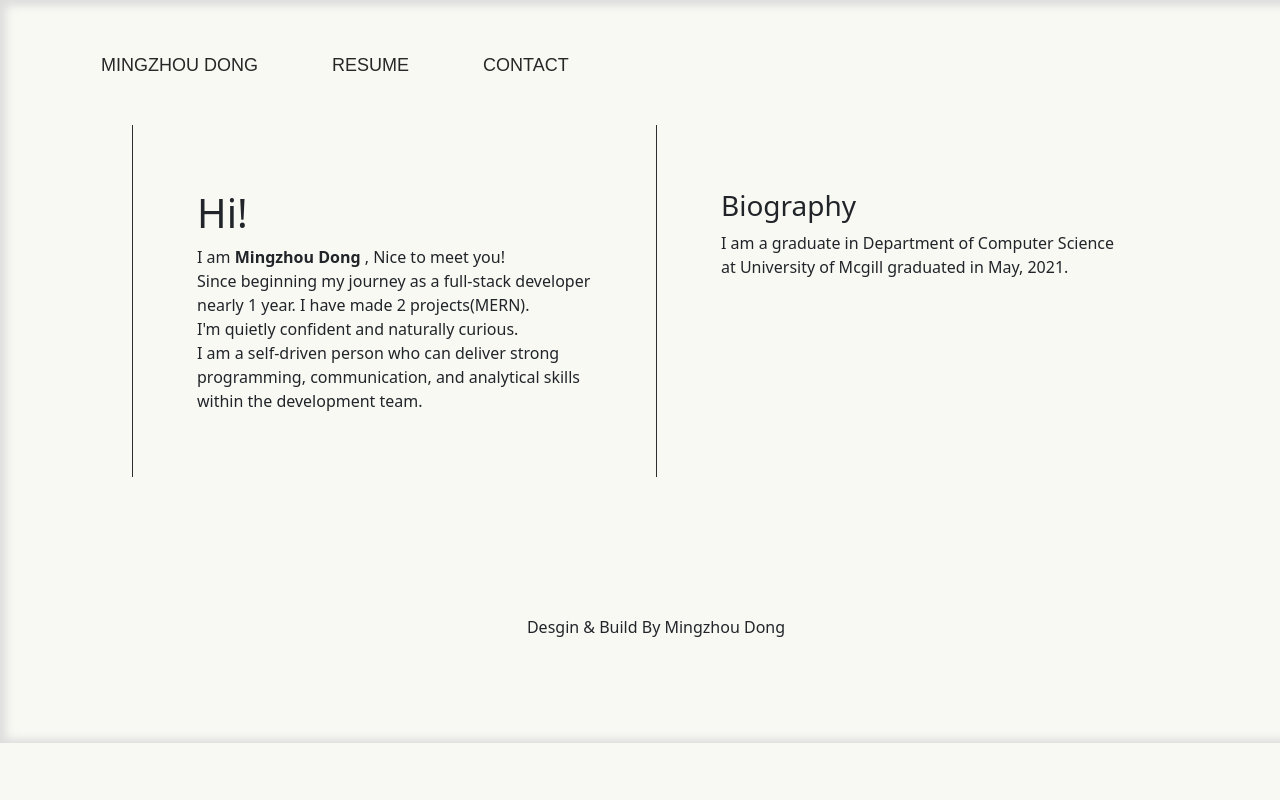
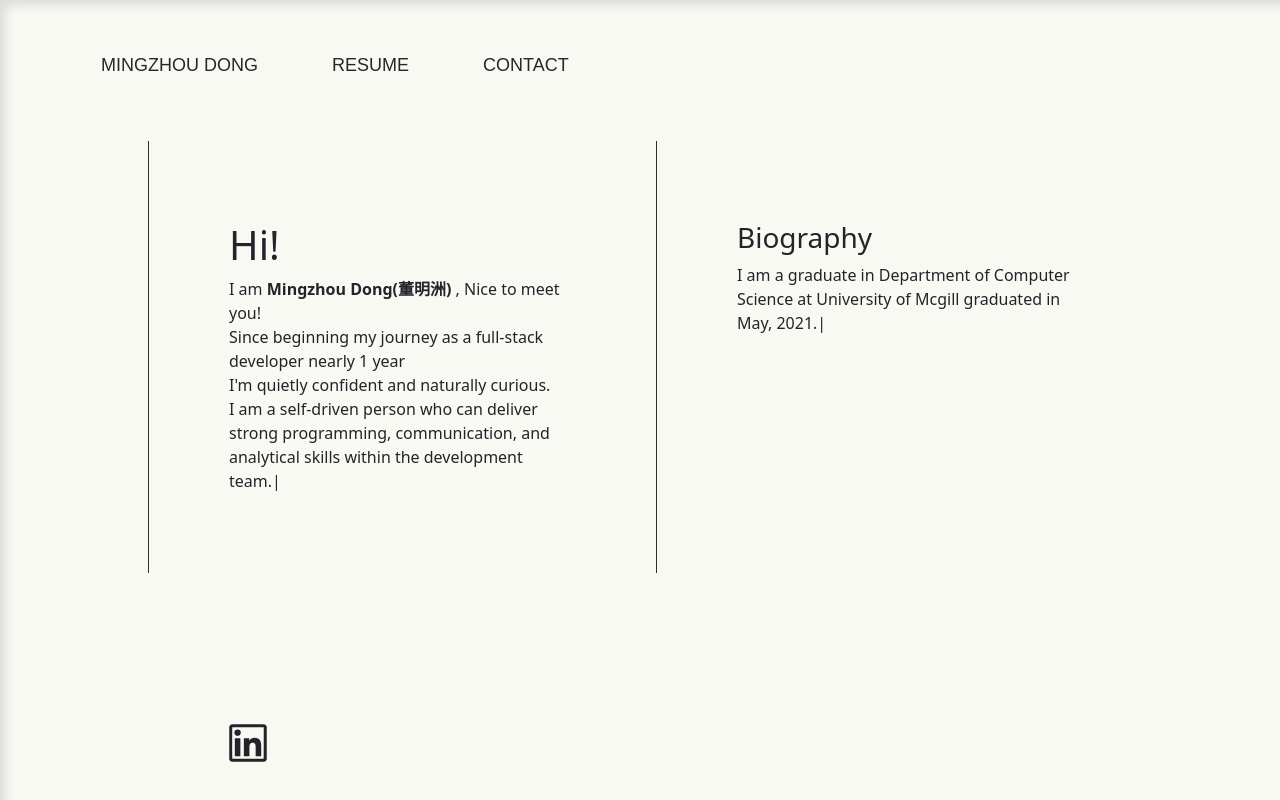
Before and after one commit to DongMZ1/personalweb2.0, a React (Create React App) app: page / in a window 1280 px wide. Shown: the top 800 px of the page. Built offline with nearby package versions, Linux system fonts and the light colour scheme; a web font is replaced by a local one.

Commit message:
first verson done

```diff
--- a/package.json
+++ b/package.json
@@ -6,13 +6,17 @@
     "@testing-library/jest-dom": "^5.12.0",
     "@testing-library/react": "^11.2.7",
     "@testing-library/user-event": "^12.8.3",
+    "aos": "^2.3.4",
     "node-sass": "^6.0.0",
     "react": "^17.0.2",
+    "react-animate-on-scroll": "^2.1.5",
     "react-dom": "^17.0.2",
     "react-icons": "^4.2.0",
     "react-router-dom": "^5.2.0",
     "react-router-hash-link": "^2.4.3",
     "react-scripts": "4.0.3",
+    "react-scroll": "^1.8.2",
+    "react-typist": "^2.0.5",
     "web-vitals": "^1.1.2"
   },
   "scripts": {
--- a/src/App.js
+++ b/src/App.js
@@ -1,24 +1,29 @@
-import logo from "./logo.svg";
+import AOS from 'aos';
 import "./SCSS/main.scss";
-import Menu from "./component/Menu";
 import Nav from "./component/Nav";
 import Contact from "./component/Contact";
 import MingzhouDong from "./component/MingzhouDong";
 import Footer from "./component/Footer";
-import { BrowserRouter as Router, Route } from "react-router-dom";
+import React, {useEffect} from 'react';
+import "aos/dist/aos.css";
+
 function App() {
+  useEffect(
+    ()=>{
+      AOS.init({duration: 1000});
+    },[]
+  )
+
   return (
     <>
-      <Router>
-          <Nav />
-        <Route path='/'>
-          <MingzhouDong />
-        </Route>
-        <Route path='/Contact'>
-          <Contact />
-        </Route>
-        <Footer />
-      </Router>
+      <Nav />
+      <div data-aos="zoom-in">
+      <MingzhouDong />
+      </div>
+      <div data-aos="fade-down">
+      <Contact />
+      </div>
+      <Footer />
     </>
   );
 }
--- a/src/component/Contact.js
+++ b/src/component/Contact.js
@@ -3,7 +3,7 @@ import '../SCSS/main.scss'
 import {AiOutlineLinkedin} from 'react-icons/ai'
 const Contact = () => {
     return(
-       <div className='contact'>
+       <div className='contact' id='spcontact'>
            <AiOutlineLinkedin className='icon' />
        </div>
     )
--- a/src/component/Menu.js
+++ /dev/null
@@ -1,15 +0,0 @@
-import React from 'react';
-import '../SCSS/main.scss'
-
-const Menu = () =>{
-
-    return (
-    <div className='menu'>
-    <div className="navitem_backgroundborder">Mingzhou Dong</div>
-    <div className="navitem_backgroundborder">Skills</div>
-    <div className="navitem_backgroundborder">Degree</div>
-  </div>
-    );
-}
-
-export default Menu;
--- a/src/component/MingzhouDong.js
+++ b/src/component/MingzhouDong.js
@@ -1,28 +1,27 @@
 import React from 'react'
 import '../SCSS/main.scss'
+import Typist from 'react-typist';
 
 const MingzhouDong = () =>{
     return(
-        <div className='row mingzhoudong'>
+        <div className='row mingzhoudong' id='spmingzhoudong'>
             <div className='col-sm'>
-                <h1>Hi!</h1> I am <b> Mingzhou Dong </b>, Nice to meet you! <br />
-                Since beginning my journey as a full-stack developer nearly 1 year. I have made 2 projects(MERN).
+                <Typist avgTypingDelay={1}>
+                <h1>Hi!</h1> I am <b> Mingzhou Dong(董明洲) </b>, Nice to meet you! <br />
+                Since beginning my journey as a full-stack developer nearly 1 year
                 <br />
                 I'm quietly confident and naturally curious.
                 <br />
                 I am a self-driven person who can deliver strong programming, communication, and analytical skills within
                  the development team.
-
-
-
-
-
+                 </Typist>
             </div>
             <div className='col-sm'>
+            <Typist avgTypingDelay={1}>
                 <h3>Biography</h3>
                 I am a graduate in Department of Computer Science at University of
                 Mcgill graduated in May, 2021.
-
+                </Typist>
             </div>
 
         </div>
--- a/src/component/Nav.js
+++ b/src/component/Nav.js
@@ -1,18 +1,22 @@
 import React from "react";
 import "../SCSS/main.scss";
-import {HashLink as Link} from 'react-router-hash-link'
+import {Link} from 'react-scroll'
+
 const Nav = () => {
   return (
     <div className='Nav'
     >
-      <Link smooth to='/' style={{textDecoration: 'none'}}>
+      <Link to='spmingzhoudong' spy={true} smooth={true} duration={100} >
       <span className="navitem_backgroundborder">Mingzhou Dong</span>
       </Link>
 
+
       <span className="navitem_backgroundborder nav-item">Resume</span>
-      <Link smooth to='Contact' style={{textDecoration: 'none'}}>
+
+      <Link to='spcontact' spy={true} smooth={true} duration={100} >
       <span className="navitem_backgroundborder nav-item">Contact</span>
       </Link>
+
     </div>
   );
 };
```
Also changed, not shown: 1 other file (tests, documents, lock files or other folders).
